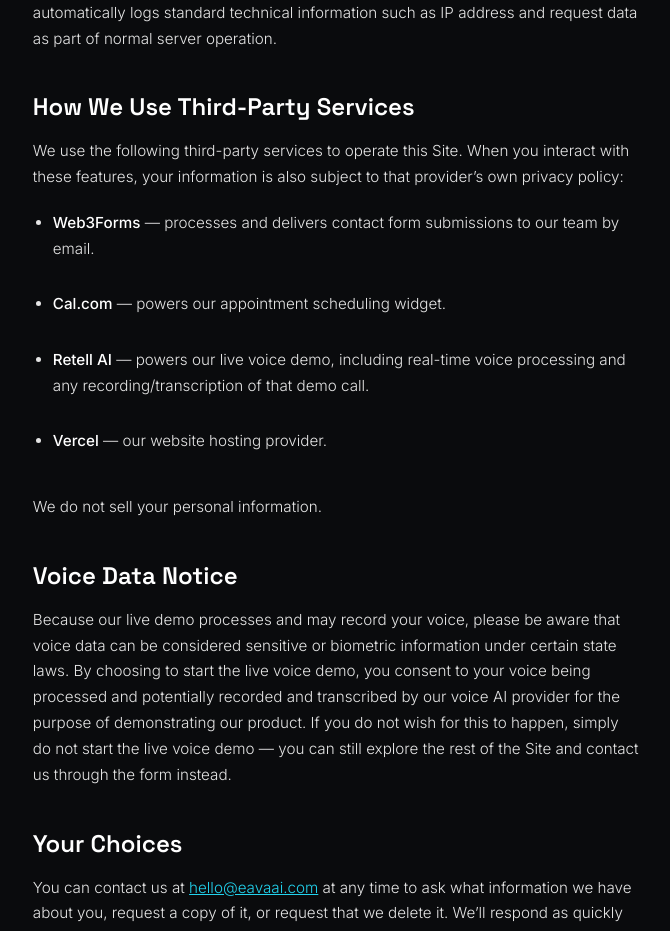
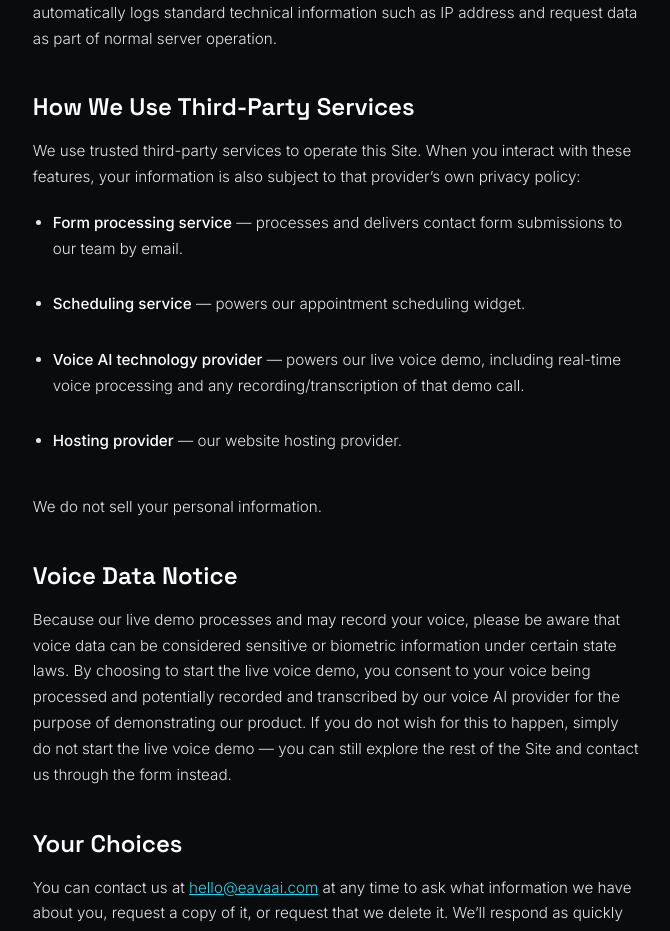
Before and after one commit to Eava-Dev/Eava-website, a Next.js app: page /privacy in a window 1280 px wide. Shown: the part 780-1711 px from the top of the page, without its empty margins (304-974 px from the left). Built offline with nearby package versions, Linux system fonts and the light colour scheme.

Commit message:
Anonymize third-party vendor names in Privacy Policy
Replace named vendors (Web3Forms, Cal.com, Retell AI, Vercel) with
generic category descriptions in the third-party services section,
per request not to disclose specific vendor names publicly.

```diff
--- a/app/privacy/page.tsx
+++ b/app/privacy/page.tsx
@@ -113,8 +113,8 @@
         <h2 style={h2Style}>How We Use Third-Party Services</h2>
 
         <p style={pStyle}>
-          We use the following third-party services to operate this Site.
-          When you interact with these features, your information is also
+          We use trusted third-party services to operate this Site. When
+          you interact with these features, your information is also
           subject to that provider&rsquo;s own privacy policy:
         </p>
 
@@ -129,21 +129,22 @@
           }}
         >
           <li style={pStyle}>
-            <span style={leadStyle}>Web3Forms</span> &mdash; processes and
-            delivers contact form submissions to our team by email.
+            <span style={leadStyle}>Form processing service</span>{" "}
+            &mdash; processes and delivers contact form submissions to our
+            team by email.
           </li>
           <li style={pStyle}>
-            <span style={leadStyle}>Cal.com</span> &mdash; powers our
-            appointment scheduling widget.
+            <span style={leadStyle}>Scheduling service</span> &mdash;
+            powers our appointment scheduling widget.
           </li>
           <li style={pStyle}>
-            <span style={leadStyle}>Retell AI</span> &mdash; powers our
-            live voice demo, including real-time voice processing and any
-            recording/transcription of that demo call.
+            <span style={leadStyle}>Voice AI technology provider</span>{" "}
+            &mdash; powers our live voice demo, including real-time voice
+            processing and any recording/transcription of that demo call.
           </li>
           <li style={pStyle}>
-            <span style={leadStyle}>Vercel</span> &mdash; our website
-            hosting provider.
+            <span style={leadStyle}>Hosting provider</span> &mdash; our
+            website hosting provider.
           </li>
         </ul>
 
```
